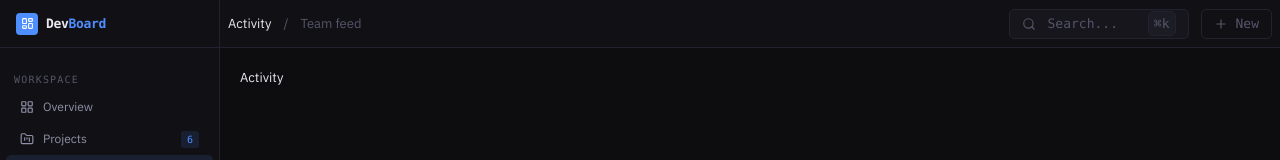
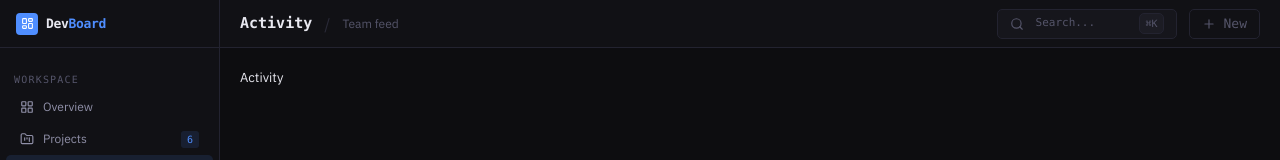
Before and after one commit to georgegoodluck/DevBoard, a Next.js app: page /activity in a window 1280 px wide. Shown: the top 160 px of the page. Built offline with nearby package versions, Linux system fonts and the light colour scheme.

Commit message:
style: style topbar

```diff
--- a/components/layout/Topbar.tsx
+++ b/components/layout/Topbar.tsx
@@ -5,7 +5,7 @@ import TopbarSearch from "./TopbarSearch";
 export default function Topbar() {
   return (
     <header
-      className="flex items-center gap-3 p-2 bg-[var(--bg1)] border-b border-[var(--border)]"
+      className="flex items-center gap-3 px-5 bg-[var(--bg1)] border-b border-[var(--border)]"
       style={{ height: "var(--topbar-height)" }}
     >
       <TopbarBreadcrumb />
--- a/components/layout/TopbarActions.tsx
+++ b/components/layout/TopbarActions.tsx
@@ -1,4 +1,3 @@
-import { div } from "framer-motion/client";
 import { Plus } from "lucide-react";
 
 export default function TopbarActions() {
--- a/components/layout/TopbarBreadcrumb.tsx
+++ b/components/layout/TopbarBreadcrumb.tsx
@@ -14,9 +14,9 @@ export default function TopbarBreadcrumb() {
 
   return (
     <div className="flex items-center gap-3">
-      <span>{meta.title}</span>
-      <span className="text-[var(--text3)] select-none">/</span>
-      <span className="text-[var(--text3)]">{meta.sub}</span>
+      <span className="font-mono text-[15px] font-semibold">{meta.title}</span>
+      <span className="text-[var(--border2)] text-base leading-none select-none">/</span>
+      <span className="text-[12px] text-[var(--text3)]">{meta.sub}</span>
     </div>
   );
 }
--- a/components/layout/TopbarSearch.tsx
+++ b/components/layout/TopbarSearch.tsx
@@ -2,11 +2,11 @@ import { Search } from "lucide-react";
 
 export default function TopbarSearch() {
   return (
-    <div className="flex items-center gap-3 px-3 bg-[var(--bg2)] border border-[var(--border)] rounded-[var(--radius)] h-[30px] w-[180px] cursor-text text-[var(--text3)]">
+    <div className="flex items-center gap-3 px-3 bg-[var(--bg2)] border border-[var(--border)] rounded-[var(--radius)] h-[30px] w-[180px] cursor-text text-[var(--text3)] hover:bg-[var(--bg3)]">
       <Search size={14} />
-      <span className="font-mono">Search...</span>
-      <kbd className="bg-[var(--bg3)] border border-[var(--border)] rounded-[var(--radius)] px-[5px] py-[2px] ml-auto">
-        &#x2318;k
+      <span className="font-mono text-[11px]">Search...</span>
+      <kbd className="bg-[var(--bg3)] border border-[var(--border)] rounded-[var(--radius)] text-[10px] px-[5px] py-[2px] ml-auto">
+        &#x2318;K
       </kbd>
     </div>
   );
```
